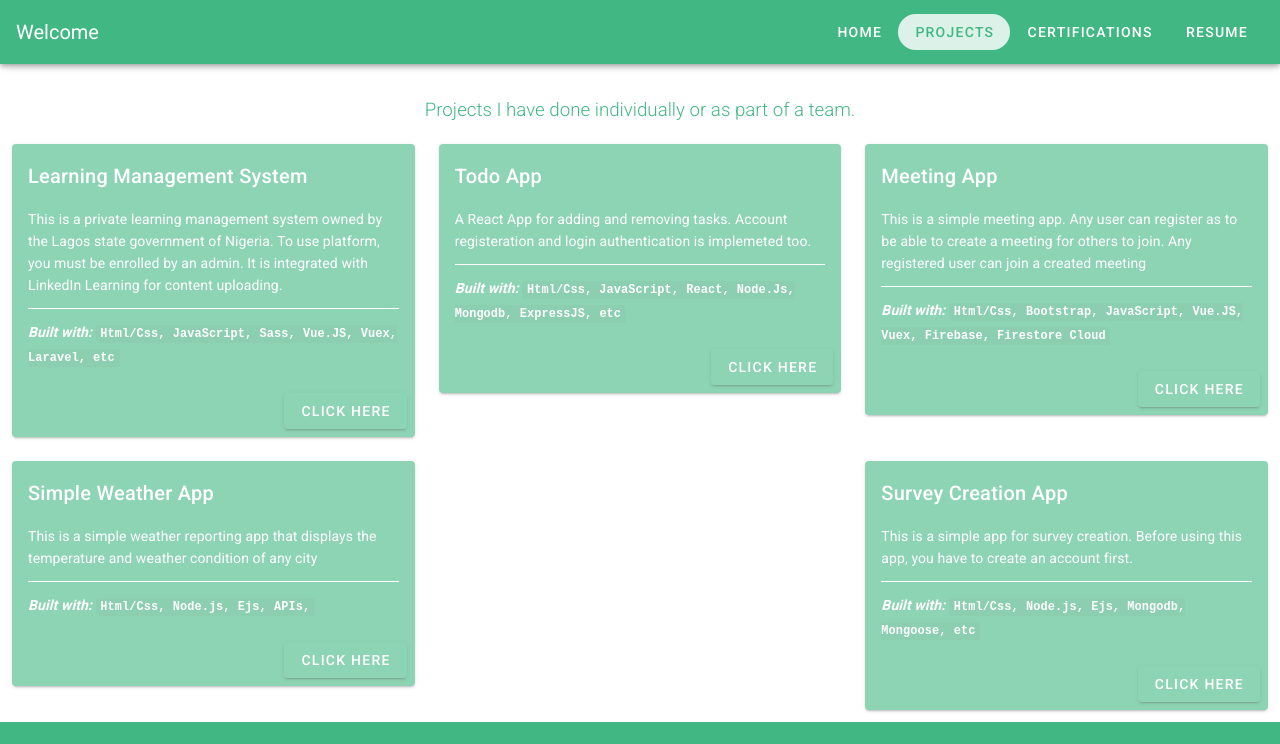
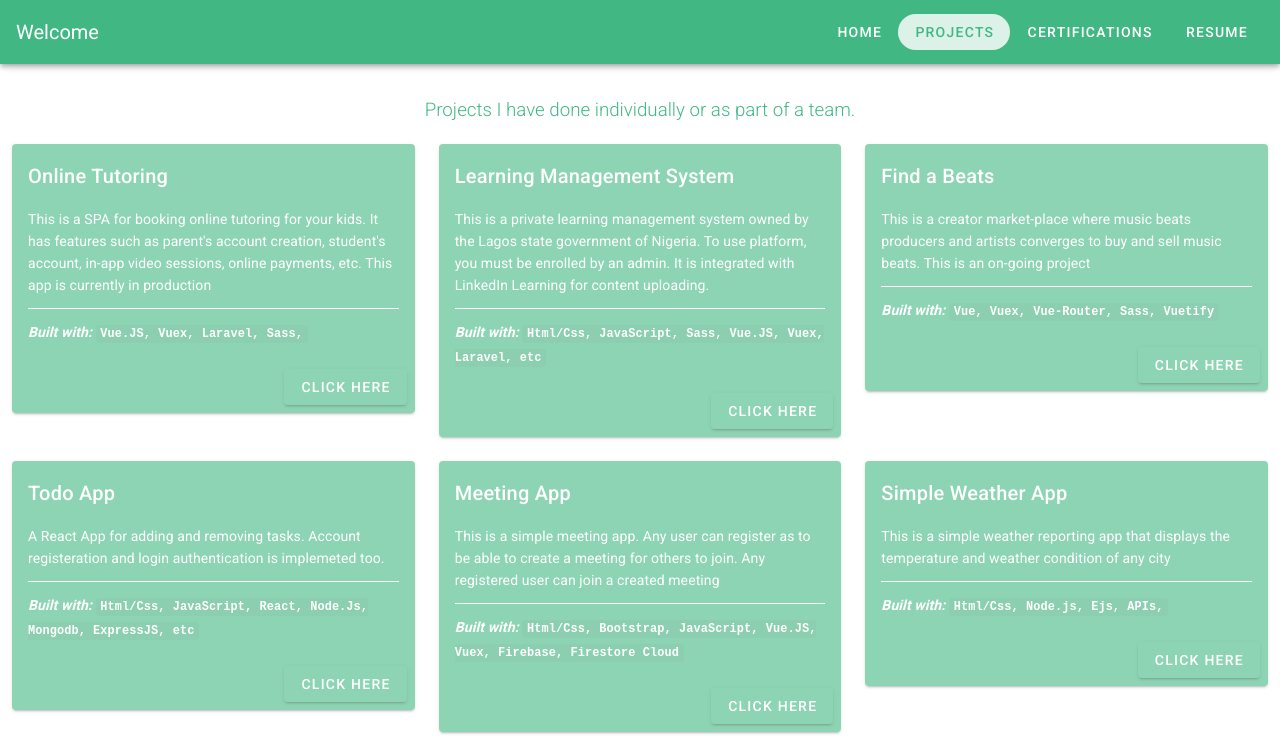
Before and after one commit to tegajunior/latest-personal-website, a Vue app: page /projects in a window 1280 px wide. Shown: the top 744 px of the page. Built offline with nearby package versions, Linux system fonts and the light colour scheme.

Commit message:
add tutoring app and beats app to portfolio

```diff
--- a/src/views/Projects.vue
+++ b/src/views/Projects.vue
@@ -49,10 +49,22 @@ export default {
   data: () => ({
     projects: [
       {
+        title: 'Online Tutoring',
+        description: 'This is a SPA for booking online tutoring for your kids. It has features such as parent\'s account creation, student\'s account, in-app video sessions, online payments, etc. This app is currently in production',
+        languages: 'Vue.JS, Vuex, Laravel, Sass,',
+        url: "https://gradely.co/pages/tutoring"
+      },
+      {
         title: 'Learning Management System',
         description: 'This is a private learning management system owned by the Lagos state government of Nigeria. To use platform, you must be enrolled by an admin. It is integrated with LinkedIn Learning for content uploading.',
         languages: "Html/Css, JavaScript, Sass, Vue.JS, Vuex, Laravel, etc",
         url: "https://peaceful-clarke-66c2f4.netlify.app/login"
+      },
+      {
+        title: 'Find a Beats',
+        description: 'This is a creator market-place where music beats producers and artists converges to buy and sell music beats. This is an on-going project',
+        languages: 'Vue, Vuex, Vue-Router, Sass, Vuetify',
+        url: "https://eventrap.vercel.app/"
       },
       {
         title: 'Todo App',
```
